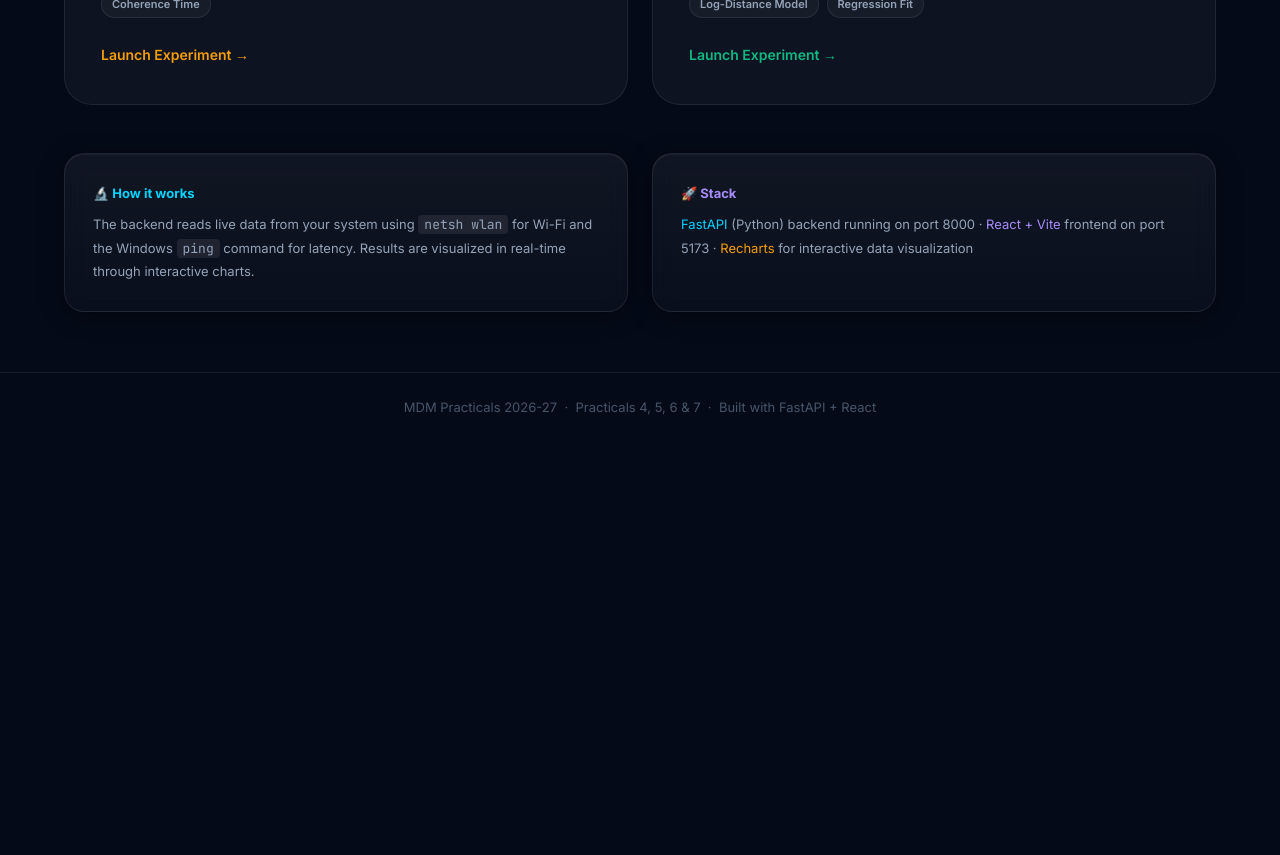
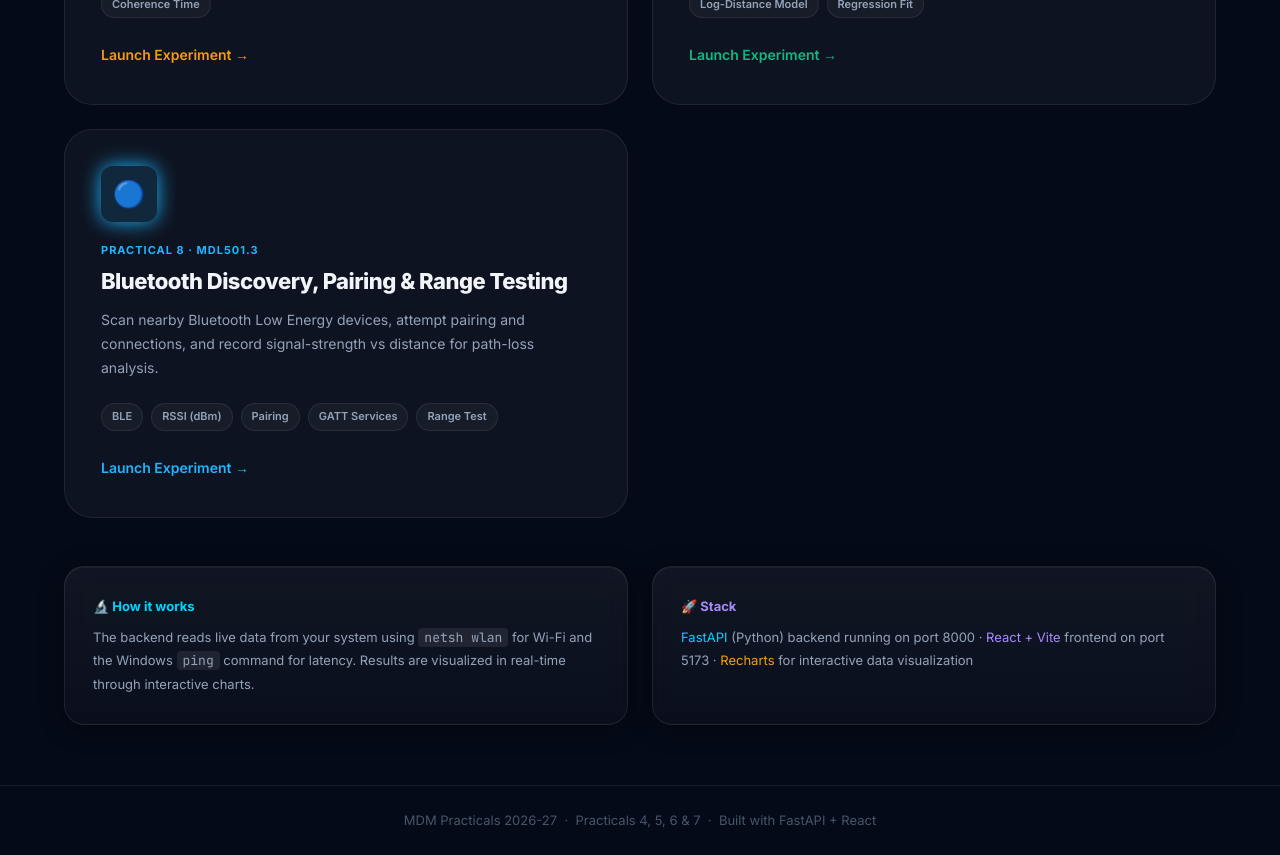
Before and after one commit to omtawde09/wmc-virtual-lab, a React (Vite) app in the folder frontend/: page / in a window 1280 px wide. Shown: the part 1340-2195 px from the top of the page. Before the commit the page ends 1782 px from the top, so only its background shows below. Built offline with nearby package versions, Linux system fonts and the light colour scheme.

Commit message:
added the practical 8 card in the home page

```diff
--- a/frontend/src/index.css
+++ b/frontend/src/index.css
@@ -19,6 +19,9 @@
   --violet:        #7c3aed;
   --violet-dim:    rgba(124, 58, 237, 0.15);
   --violet-glow:   rgba(124, 58, 237, 0.3);
+  --blue:          #1fb6ff;
+  --blue-dim:      rgba(31, 182, 255, 0.12);
+  --blue-glow:     rgba(31, 182, 255, 0.2);
   --amber:         #f59e0b;
   --amber-dim:     rgba(245, 158, 11, 0.15);
   --green:         #10b981;
@@ -43,6 +46,7 @@
   --shadow-glow-violet: 0 0 40px rgba(124, 58, 237, 0.2);
   --shadow-glow-amber: 0 0 40px rgba(245, 158, 11, 0.15);
   --shadow-glow-green: 0 0 40px rgba(16, 185, 129, 0.15);
+  --shadow-glow-blue: 0 0 40px rgba(31, 182, 255, 0.18);
 
   --transition:    0.25s cubic-bezier(0.4, 0, 0.2, 1);
 }
@@ -312,6 +316,7 @@ body::before {
 .practical-card.violet::before { background: radial-gradient(circle at top left, var(--violet-dim), transparent 60%); }
 .practical-card.amber::before { background: radial-gradient(circle at top left, var(--amber-dim), transparent 60%); }
 .practical-card.green::before { background: radial-gradient(circle at top left, var(--green-dim), transparent 60%); }
+.practical-card.blue::before { background: radial-gradient(circle at top left, var(--blue-dim), transparent 60%); }
 
 .practical-card:hover { transform: translateY(-4px); border-color: var(--border-glow); }
 .practical-card:hover::before { opacity: 1; }
@@ -319,6 +324,7 @@ body::before {
 .practical-card.violet:hover { box-shadow: var(--shadow-glow-violet); }
 .practical-card.amber:hover { box-shadow: var(--shadow-glow-amber); }
 .practical-card.green:hover { box-shadow: var(--shadow-glow-green); }
+.practical-card.blue:hover { box-shadow: var(--shadow-glow-blue); }
 
 .card-icon-wrap {
   width: 56px; height: 56px;
@@ -332,6 +338,7 @@ body::before {
 
 .card-icon-wrap.cyan { background: var(--cyan-dim); box-shadow: 0 0 20px var(--cyan-glow); }
 .card-icon-wrap.violet { background: var(--violet-dim); box-shadow: 0 0 20px var(--violet-glow); }
+.card-icon-wrap.blue { background: var(--blue-dim); box-shadow: 0 0 20px var(--blue-glow); }
 
 .card-label {
   font-size: 11px;
@@ -343,6 +350,7 @@ body::before {
 
 .card-label.cyan { color: var(--cyan); }
 .card-label.violet { color: var(--violet); }
+.card-label.blue { color: var(--blue); }
 
 .card-title {
   font-size: 22px;
@@ -387,6 +395,7 @@ body::before {
 
 .card-cta.cyan { color: var(--cyan); }
 .card-cta.violet { color: #a78bfa; }
+.card-cta.blue { color: var(--blue); }
 .practical-card:hover .card-cta { gap: 14px; }
 
 /* --- Section Header --- */
--- a/frontend/src/pages/Home.jsx
+++ b/frontend/src/pages/Home.jsx
@@ -104,6 +104,24 @@ export default function Home() {
               </div>
               <span className="card-cta green" style={{ color: 'var(--green)' }}>Launch Experiment →</span>
             </Link>
+
+            {/* Practical 8 */}
+            <Link to="/practical8" className="practical-card blue">
+              <div className="card-icon-wrap blue" style={{ background: 'var(--blue-dim)', boxShadow: '0 0 20px var(--blue)' }}>🔵</div>
+              <div className="card-label blue" style={{ color: 'var(--blue)' }}>Practical 8 · MDL501.3</div>
+              <h2 className="card-title">Bluetooth Discovery, Pairing &amp; Range Testing</h2>
+              <p className="card-desc">
+                Scan nearby Bluetooth Low Energy devices, attempt pairing and connections, and record signal-strength vs distance for path-loss analysis.
+              </p>
+              <div className="card-tags">
+                <span className="tag">BLE</span>
+                <span className="tag">RSSI (dBm)</span>
+                <span className="tag">Pairing</span>
+                <span className="tag">GATT Services</span>
+                <span className="tag">Range Test</span>
+              </div>
+              <span className="card-cta blue" style={{ color: 'var(--blue)' }}>Launch Experiment →</span>
+            </Link>
           </div>
 
           {/* Info Row */}
```
